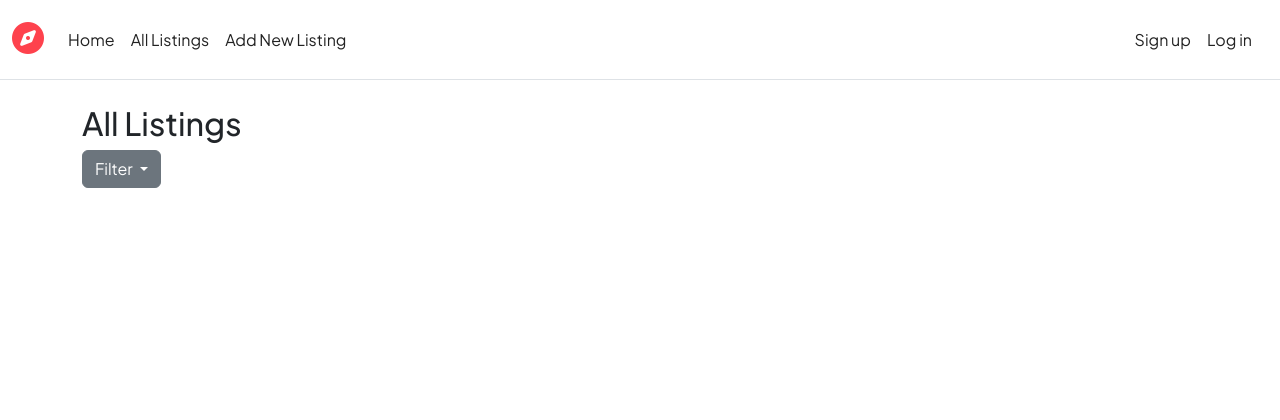
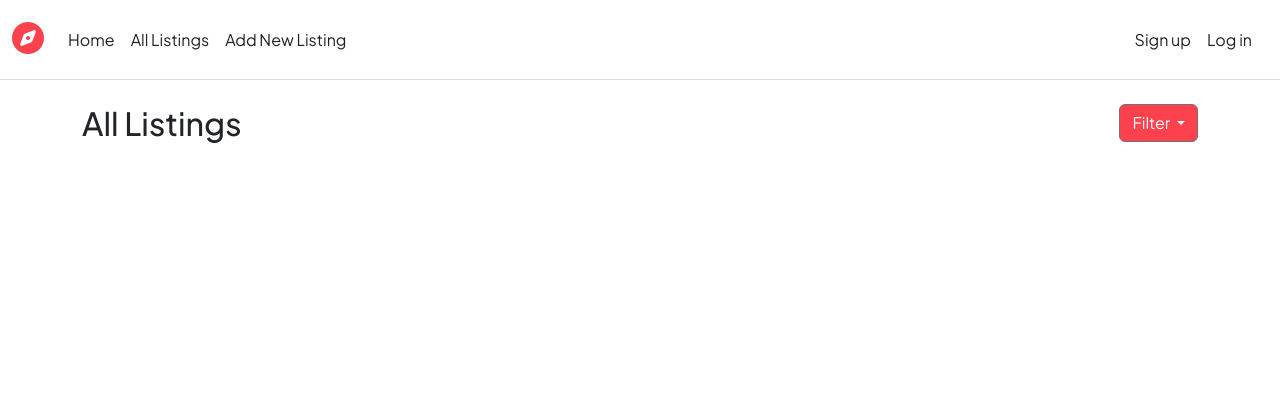
Before and after one commit to priyanshu-2384/travel-social-media, a Node server app: page /listings in a window 1280 px wide. Shown: the top 420 px of the page. Run offline with Node 20, Linux system fonts and the light colour scheme; data that the repository does not hold is empty; some libraries are stand-ins or nearby versions.

Commit message:
Added printing reciept feature, Improved css

```diff
--- a/public/css/style.css
+++ b/public/css/style.css
@@ -117,6 +117,10 @@ body {
 .card-img-top:hover{
     box-shadow: 3px 3px 10px;
 }
+
+.head {
+    display : flex;
+}
 /*
 .filter {
     display : flex;
--- a/views/booking/reciept.ejs
+++ b/views/booking/reciept.ejs
@@ -20,7 +20,8 @@
             <div class="btns">
                 <a href="http://localhost:8080/listings/<%=booking.listing._id%>"
                     class="btn btn-dark col-1 offset-3 edit-btn">Back</a>
-
+                <a href="javascript:window.print();"
+                class="btn btn-dark col-1 offset-3 edit-btn">Print</a>
             </div>
 
     </div>
--- a/views/listings/index.ejs
+++ b/views/listings/index.ejs
@@ -1,15 +1,19 @@
 <% layout("layouts/boilerplate") %>
     <div>
         <br>
-        <div >
+        <div class="head">
+            <div>
                 <h2>All Listings</h2>
+            </div>
+            <div class="ms-auto">
                 <div class="dropdown">
-                <button class="btn btn-secondary dropdown-toggle" type="button" data-bs-toggle="dropdown" aria-expanded="false">
+                    <button class="btn btn-secondary dropdown-toggle" type="button" data-bs-toggle="dropdown" aria-expanded="false" style="background-color: rgb(254, 66, 77);">
                       Filter
                     </button>
-                <ul class="dropdown-menu">
+                    <ul class="dropdown-menu ">
                       <li><a class="dropdown-item" href="/listings/filter">By Price</a></li>
                     </ul>
+                  </div>
             </div>
         </div>
 
```
Also changed, not shown: 1 other file. Lines whose indentation alone changed are shown as unchanged.
